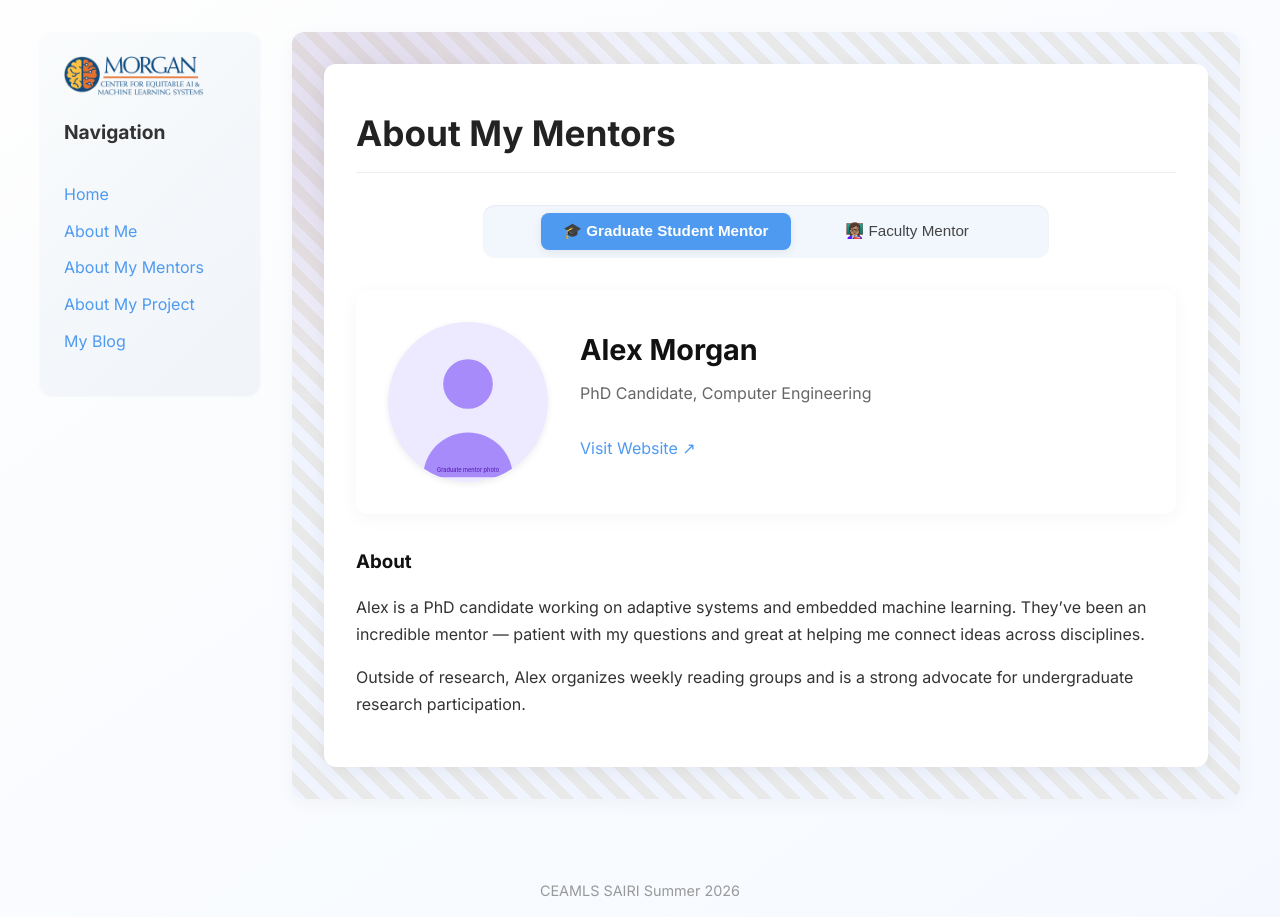
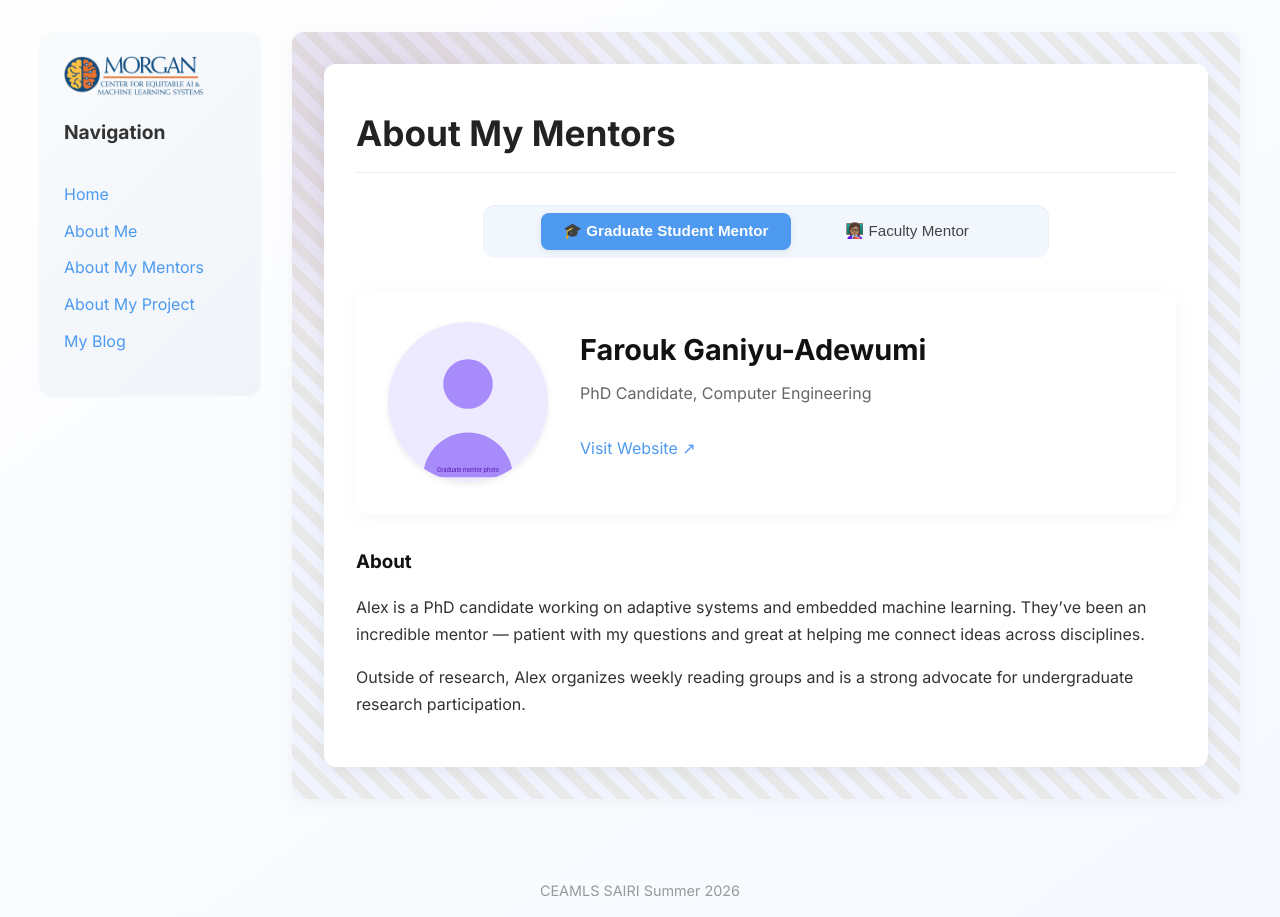
Before and after one commit to Kosiso7-og/Kosiso7-ogceamls26.github.io, a Jekyll site: the page built from pages/about-my-mentor.md, in a window 1280 px wide. Built offline with Jekyll 4.4.1, drawn with Linux system fonts in a browser that asks for light colours.

Commit message:
Update mentor names in about-my-mentor.md

```diff
--- a/pages/about-my-mentor.md
+++ b/pages/about-my-mentor.md
@@ -4,7 +4,7 @@ title: About My Mentors
 permalink: /about-my-mentor.html
 
 graduate_mentor:
-  name: Alex Morgan
+  name: Farouk Ganiyu-Adewumi
   title: PhD Candidate, Computer Engineering
   image: /assets/images/graduate-student-mentor.svg
   website: https://example.com/alex-morgan
```
Also changed, not shown: other parts of pages/about-my-mentor.md (+1 -1 lines).
